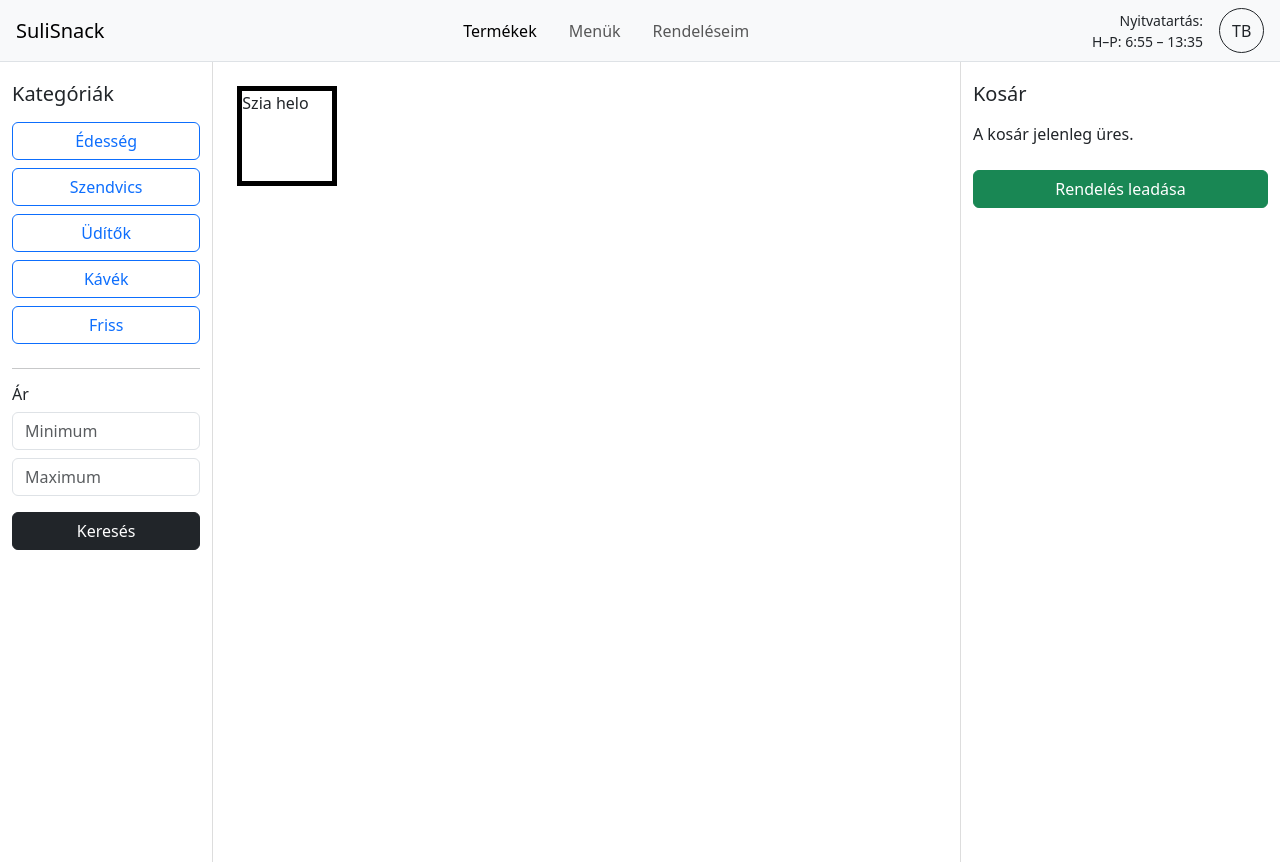
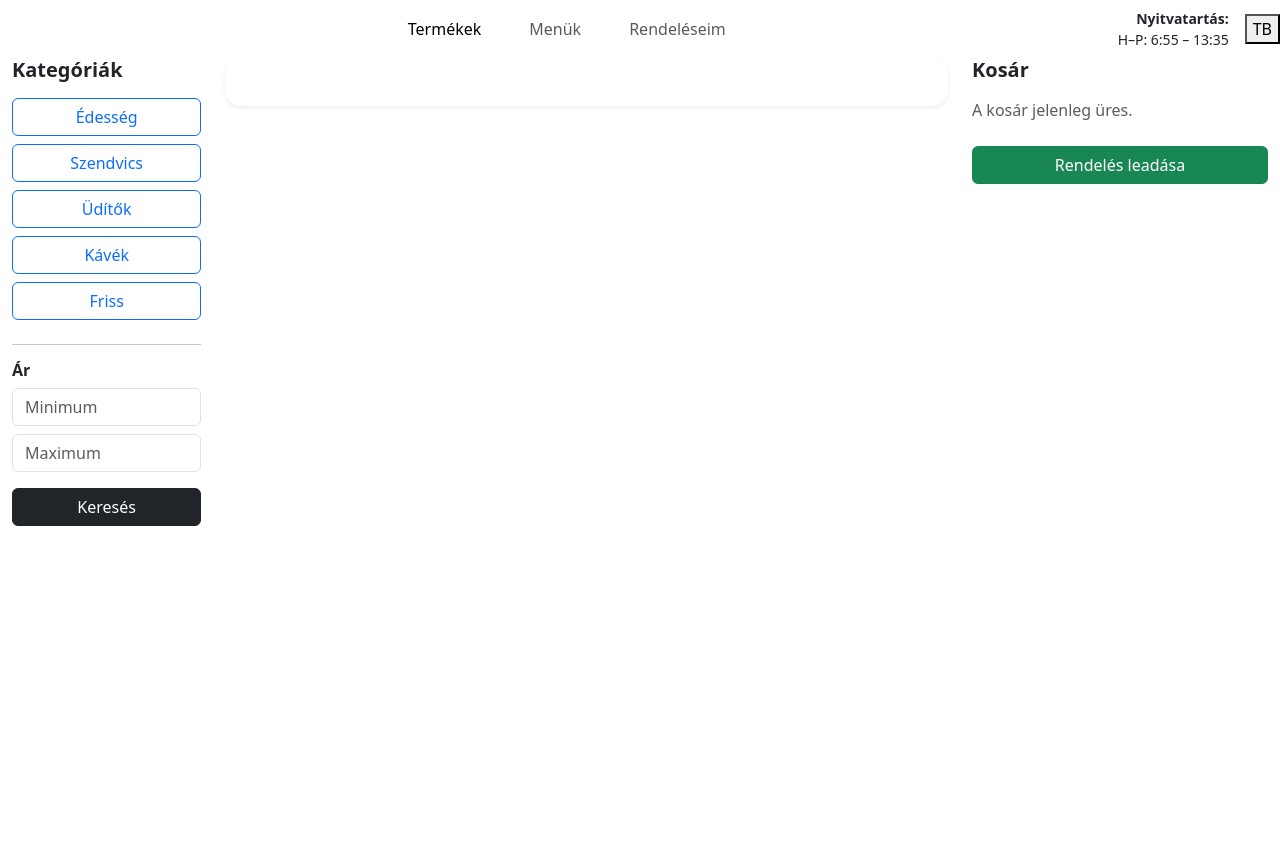
Before and after one commit to Raetzki/sulisnack., a PHP site: page /products.html in a window 1280 px wide. After the commit the page ends 526 px from the top, so only its background shows below. Run offline with PHP 8.4, Linux system fonts and the light colour scheme.

Commit message:
pruducts oldal kinézet átalakítva és tönkretéve, teljes php kész, js elkezdve

```diff
--- a/products/products.css
+++ b/products/products.css
@@ -1,14 +1,70 @@
-.sidebar {
-    border-right: 1px solid #ddd;
-    min-height: 100vh;
-    padding-top: 20px;
+body {
+  background: #f5f7fb;
+  font-family: "Inter", sans-serif;
 }
-.cart-sidebar {
-    border-left: 1px solid #ddd;
-    min-height: 100vh;
-    padding-top: 20px;
+
+/* NAVBAR */
+.navbar {
+  background: #ffffff !important;
+  border-radius: 16px;
+  padding: 0.8rem 1.5rem;
+  margin: 15px auto;
+  width: 95%;
+  box-shadow: 0 2px 10px rgba(0, 0, 0, 0.06);
 }
+
+.navbar-brand img {
+  height: 42px;
+}
+
+/* NAV LINKS */
+.nav-link {
+  font-weight: 500;
+  padding: 8px 16px !important;
+  border-radius: 10px;
+  transition: 0.2s;
+}
+
+.nav-link:hover {
+  background: #f0f2f7;
+}
+
+.nav-link.active {
+  background: #4b7bec;
+  color: white !important;
+}
+
+/* USER ICON */
+.user-btn {
+  width: 45px;
+  height: 45px;
+  border-radius: 50%;
+  font-weight: bold;
+  background: #4b7bec;
+  border: none;
+  color: white;
+  display: flex;
+  align-items: center;
+  justify-content: center;
+}
+
+/* SIDEBAR CARDS */
+.sidebar-card {
+  background: #ffffff;
+  border-radius: 16px;
+  padding: 1.2rem;
+  box-shadow: 0 2px 10px rgba(0, 0, 0, 0.06);
+  height: calc(100vh - 120px);
+}
+
+/* CATEGORY BUTTONS */
+.category-btn {
+  padding: 10px;
+  border-radius: 12px !important;
+  font-weight: 500;
+}
+
 .category-btn.active {
-    background-color: #0d6efd !important;
-    color: white !important;
+  background: #4b7bec !important;
+  color: white !important;
 }
--- a/products/products.html
+++ b/products/products.html
@@ -1,186 +1,112 @@
 <!DOCTYPE html>
 <html lang="hu">
 <head>
-    <meta charset="UTF-8" />
-    <meta name="viewport" content="width=device-width, initial-scale=1" />
-    <title>SuliSnack</title>
-    <link
-      rel="stylesheet"
-      href="https://cdn.jsdelivr.net/npm/bootstrap@5.3.2/dist/css/bootstrap.min.css"
-    />
-    <link rel="stylesheet" href="./products.css" />
+  <meta charset="UTF-8">
+  <meta name="viewport" content="width=device-width, initial-scale=1">
+  <title>SuliSnack – Termékek</title>
+  <link href="https://cdn.jsdelivr.net/npm/bootstrap@5.3.8/dist/css/bootstrap.min.css" rel="stylesheet" integrity="sha384-sRIl4kxILFvY47J16cr9ZwB07vP4J8+LH7qKQnuqkuIAvNWLzeN8tE5YBujZqJLB" crossorigin="anonymous">
 </head>
 <body>
-    <nav class="navbar navbar-expand-lg bg-light border-bottom px-3">
-      <a class="navbar-brand" href="../main/main.html">SuliSnack</a>
 
-      <button
-        class="navbar-toggler"
-        type="button"
-        data-bs-toggle="collapse"
-        data-bs-target="#mainNav"
-      >
+<!-- navbar -->
+<nav class="navbar navbar-expand-lg">
+  <a class="navbar-brand" href="#">
+    <!-- <img src="./pics/logo_nobg.png" alt="logo"> -->
+  </a>
+
+  <button class="navbar-toggler" type="button" data-bs-toggle="collapse" data-bs-target="#mainNav">
       <span class="navbar-toggler-icon"></span>
   </button>
 
   <div class="collapse navbar-collapse mx-auto" id="mainNav">
       <ul class="navbar-nav mx-auto gap-3">
           <li class="nav-item">
-            <a class="nav-link active" href="#">Termékek</a>
+              <a class="nav-link active px-3" href="#">Termékek</a>
           </li>
           <li class="nav-item">
-            <a class="nav-link" href="#">Menük</a>
+              <a class="nav-link px-3" href="#">Menük</a>
           </li>
           <li class="nav-item">
-            <a class="nav-link" href="#">Rendeléseim</a>
+              <a class="nav-link px-3" href="#">Rendeléseim</a>
           </li>
       </ul>
   </div>
 
-      <div class="d-none d-lg-flex gap-3 align-items-center">
+  <div class="d-none d-lg-flex align-items-center gap-3">
       <div class="text-end small">
-          <div>Nyitvatartás:</div>
+          <div class="fw-semibold">Nyitvatartás:</div>
           <div>H–P: 6:55 – 13:35</div>
       </div>
 
-        <button
-          class="btn btn-outline-dark rounded-circle"
-          style="width: 45px; height: 45px"
-        >
-          TB
-        </button>
+      <button class="user-btn">TB</button>
   </div>
 </nav>
 
+<!-- MAIN LAYOUT -->
 <div class="container-fluid">
   <div class="row">
-        <div class="col-12 d-lg-none mt-3">
-          <button
-            class="btn btn-outline-secondary w-100"
-            data-bs-toggle="collapse"
-            data-bs-target="#leftSidebar"
-          >
+
+      <!-- MOBILE SIDEBAR TOGGLE (LEFT) -->
+      <div class="col-12 d-lg-none mb-3">
+          <button class="btn btn-outline-secondary w-100 rounded-3" data-bs-toggle="collapse" data-bs-target="#leftSidebar">
               Szűrők megjelenítése
           </button>
       </div>
 
-        <div class="col-lg-2 collapse d-lg-block sidebar" id="leftSidebar">
-          <h5 class="mb-3">Kategóriák</h5>
+      <!-- LEFT SIDEBAR -->
+      <div class="col-lg-2 collapse d-lg-block" id="leftSidebar">
+          <div class="sidebar-card">
 
-          <button
-            class="btn btn-outline-primary category-btn w-100 mb-2"
-            data-cat="édesség"
-          >
-            Édesség
-          </button>
-          <button
-            class="btn btn-outline-primary category-btn w-100 mb-2"
-            data-cat="szendvics"
-          >
-            Szendvics
-          </button>
-          <button
-            class="btn btn-outline-primary category-btn w-100 mb-2"
-            data-cat="üdítő"
-          >
-            Üdítők
-          </button>
-          <button
-            class="btn btn-outline-primary category-btn w-100 mb-2"
-            data-cat="kávé"
-          >
-            Kávék
-          </button>
-          <button
-            class="btn btn-outline-primary category-btn w-100 mb-2"
-            data-cat="friss"
-          >
-            Friss
-          </button>
+              <h5 class="fw-bold mb-3">Kategóriák</h5>
 
-          <hr/>
+              <button class="btn btn-outline-primary w-100 mb-2 category-btn" data-cat="édesség">Édesség</button>
+              <button class="btn btn-outline-primary w-100 mb-2 category-btn" data-cat="szendvics">Szendvics</button>
+              <button class="btn btn-outline-primary w-100 mb-2 category-btn" data-cat="üdítő">Üdítők</button>
+              <button class="btn btn-outline-primary w-100 mb-2 category-btn" data-cat="kávé">Kávék</button>
+              <button class="btn btn-outline-primary w-100 mb-2 category-btn" data-cat="friss">Friss</button>
 
-          <h6>Ár</h6>
-          <input
-            type="number"
-            class="form-control mb-2"
-            id="min-price"
-            placeholder="Minimum"
-          />
-          <input
-            type="number"
-            class="form-control mb-3"
-            id="max-price"
-            placeholder="Maximum"
-          />
+              <hr>
+
+              <h6 class="fw-bold">Ár</h6>
+              <input type="number" class="form-control mb-2" id="min-price" placeholder="Minimum">
+              <input type="number" class="form-control mb-3" id="max-price" placeholder="Maximum">
 
               <button class="btn btn-dark w-100" id="search-btn">Keresés</button>
-        </div>
 
-        <div class="col-lg-7 p-4" id="product-container">
-          <div style="width: 100px; height: 100px; border: black 5px solid">
-            <p>Szia helo</p>
           </div>
       </div>
 
-        <div class="col-12 d-lg-none mt-3">
-          <button
-            class="btn btn-outline-secondary w-100"
-            data-bs-toggle="collapse"
-            data-bs-target="#rightSidebar"
-          >
+      <!-- PRODUCT LIST -->
+      <div class="col-lg-7 my-3 my-lg-0">
+          <div class="bg-white shadow-sm rounded-4 p-4">
+              <div id="errordiv" hidden></div>
+              <div id="products-container"></div>
+          </div>
+      </div>
+
+      <!-- MOBILE SIDEBAR TOGGLE (RIGHT) -->
+      <div class="col-12 d-lg-none mb-3">
+          <button class="btn btn-outline-secondary w-100 rounded-3" data-bs-toggle="collapse" data-bs-target="#rightSidebar">
               Kosár megjelenítése
           </button>
       </div>
 
-        <div
-          class="col-lg-3 collapse d-lg-block cart-sidebar"
-          id="rightSidebar"
-        >
-          <h5>Kosár</h5>
+      <!-- RIGHT SIDEBAR -->
+      <div class="col-lg-3 collapse d-lg-block" id="rightSidebar">
+          <div class="sidebar-card">
+              <h5 class="fw-bold">Kosár</h5>
 
-          <div id="cart-content" class="mt-3">A kosár jelenleg üres.</div>
+              <div id="cart-content" class="text-muted mt-3">
+                  A kosár jelenleg üres.
+              </div>
 
-          <button class="btn btn-success w-100 mt-4" id="submit-order">
-            Rendelés leadása
-          </button>
-        </div>
+              <button class="btn btn-success w-100 mt-4">Rendelés leadása</button>
           </div>
       </div>
 
-    <script src="https://cdn.jsdelivr.net/npm/bootstrap@5.3.2/dist/js/bootstrap.bundle.min.js"></script>
+  </div>
+</div>
 
-    <script src="./products.js">
-    let selectedCategory = null;
-
-    document.querySelectorAll(".category-btn").forEach((btn) => {
-        btn.addEventListener("click", () => {
-            const cat = btn.dataset.cat;
-
-            // Ha ugyanarra kattint, marad aktív – nem kell toggolni
-            if (selectedCategory === cat) {
-                return;
-            }
-
-            // Minden gomb inaktiválása
-            document.querySelectorAll(".category-btn").forEach((b) => {
-                b.classList.remove("active");
-            });
-
-            // Aktuális gomb aktiválása
-            btn.classList.add("active");
-            selectedCategory = cat;
-
-            console.log("Kiválasztott kategória:", selectedCategory);
-        });
-    });
-
-    document.getElementById("search-btn").addEventListener("click", () => {
-
-
-        // majd:
-        // fetch(`/api/products?cat=${selectedCategory}&min=${min}&max=${max}`)
-    });
-</script>
+    <script src="https://cdn.jsdelivr.net/npm/bootstrap@5.3.8/dist/js/bootstrap.bundle.min.js" integrity="sha384-FKyoEForCGlyvwx9Hj09JcYn3nv7wiPVlz7YYwJrWVcXK/BmnVDxM+D2scQbITxI" crossorigin="anonymous"></script>
 </body>
 </html>
```
Also changed, not shown: products/products.js (+43 -17 lines), products/products.php (+21 -2 lines), products/pics/logo.png (added), products/pics/logo_nobg.png (added). Lines whose indentation alone changed are shown as unchanged.
